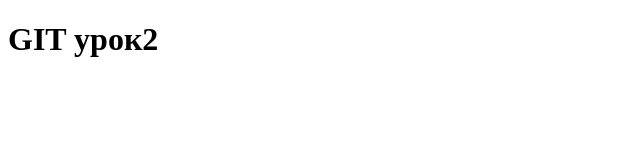
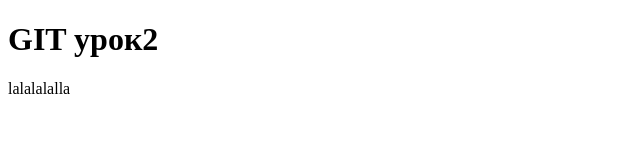
Before and after one commit to DimMas12/site, a plain HTML site: page index.html in a window 1280 px wide. Shown: the full height of the page, 0-640 px from the left. Drawn offline with Linux system fonts and the light colour scheme.

Commit message:
first commit

```diff
--- a/index.html
+++ b/index.html
@@ -6,5 +6,6 @@
 </head>
 <body>
 <h1>GIT урок2</h1>
+<p>lalalalalla</p>
 </body>
 </html>
```
